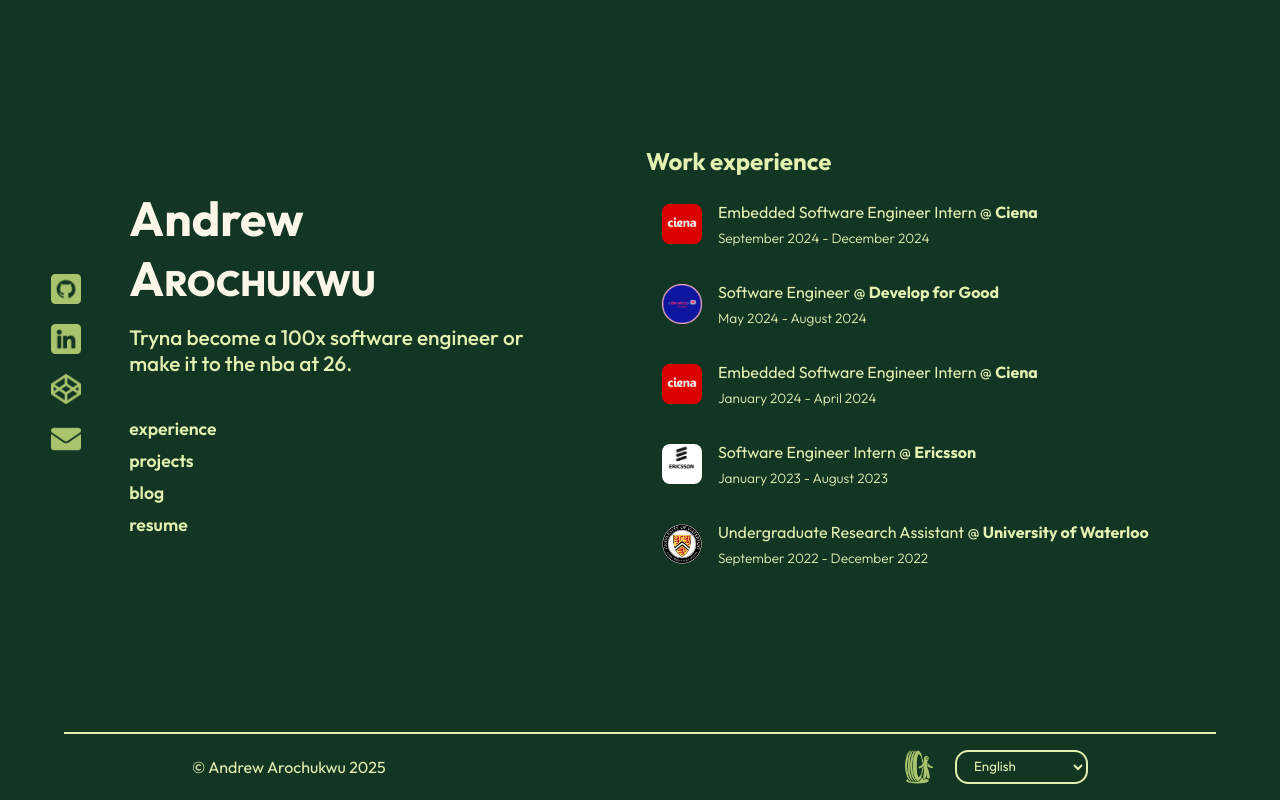
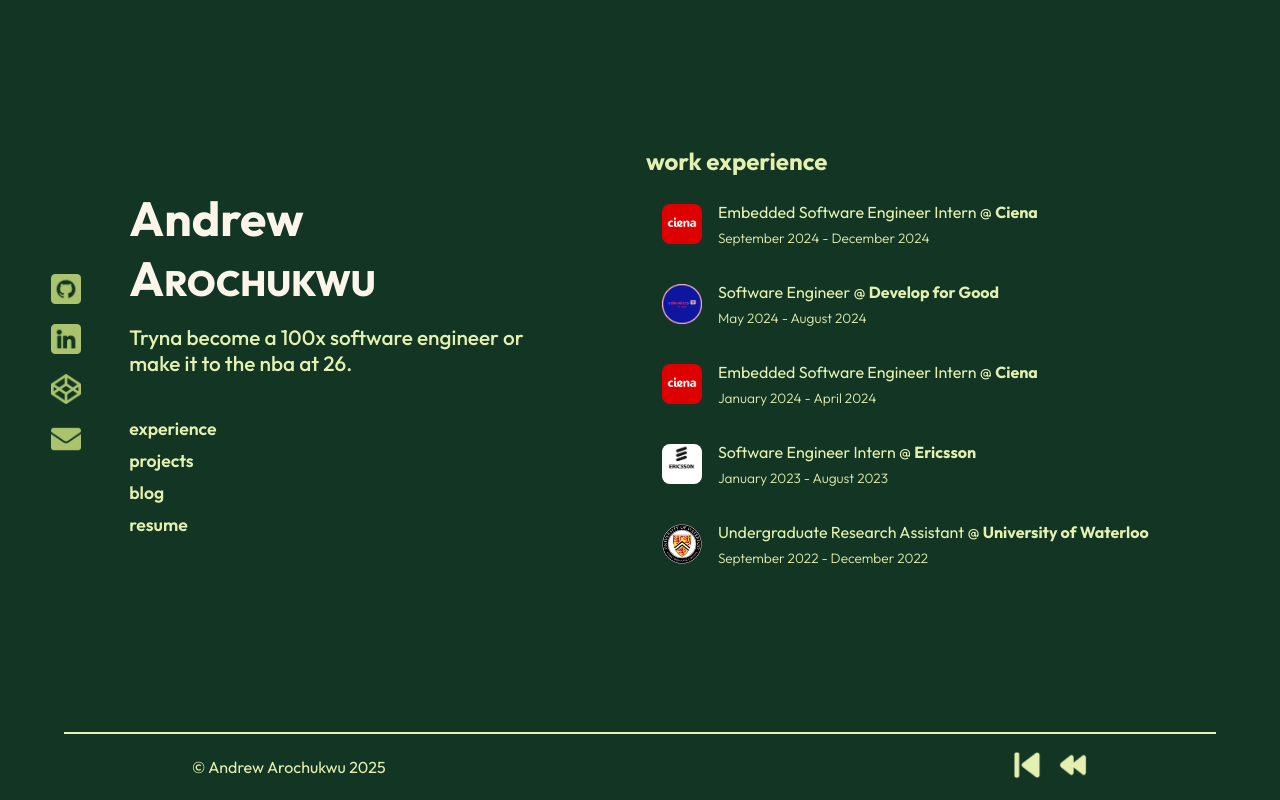
Before and after one commit to aarochuk/portfolio, a Next.js app in the folder frontend/: page / in a window 1280 px wide. Built offline with nearby package versions, Linux system fonts and the light colour scheme.

Commit message:
linked previous websites

```diff
--- a/frontend/src/app/page.module.css
+++ b/frontend/src/app/page.module.css
@@ -44,6 +44,7 @@
   height: 60%;
   margin-block: 5%;
   overflow: scroll;
+  flex-direction: column;
 }
 
 .sections ul {
@@ -148,3 +149,12 @@
   font-weight: 300;
   margin-top: 0.5em;
 }
+
+.experience {
+  border-bottom: 2px #E3F0AF solid;
+  padding-bottom: 1em;
+}
+
+.projects {
+  margin-top: 2em;
+}
--- a/frontend/src/app/page.tsx
+++ b/frontend/src/app/page.tsx
@@ -10,6 +10,8 @@
 import plus from '/public/icons/plus.png';
 import dfg from '/public/icons/dfg.png';
 import uwaterloo from '/public/icons/uwaterloo.png';
+import back from '/public/icons/back.png';
+import moreback from '/public/icons/moreback.png';
 import resume from '/public/files/resume.pdf';
 
 export default function Home() {
@@ -51,7 +53,7 @@
         </div>
         <div className={styles.dynamicHalf}>
           <div className={styles.experience} id="experience">
-            <h2>Work experience</h2>
+            <h2>work experience</h2>
             <div className={styles.job}>
               <Image src={ciena} alt="ciena-logo" width={40} height={40}/>
               <div className={styles.companyDetails}>
@@ -89,16 +91,21 @@
               </div>
             </div>
           </div>
+          <div className={styles.projects}>
+
+            <h2>projects</h2>
+          </div>
         </div>
       </div>
       <div className={styles.footer}>
         <p>&copy; Andrew Arochukwu 2025</p>
         <div className={styles.leftFooter}>
-          <Image src={timemachine} alt="timemachine" width={40} height={40}/>
-          <select>
-            <option value="english">English</option>
-            <option value="french">French</option>
-          </select>
+          <a href="https://andrewarochukwuv2.netlify.app" target="_blank">
+              <Image src={back} alt="previous website" width={30} height={30}/>
+            </a>
+            <a href="https://andrewarochukwuv1.netlify.app" target="_blank">
+              <Image src={moreback} alt="previous previous website" width={30} height={30}/>
+            </a>
         </div>
       </div>
     </div>
```
Also changed, not shown: frontend/public/icons/back.png (added), frontend/public/icons/moreback.png (added).
